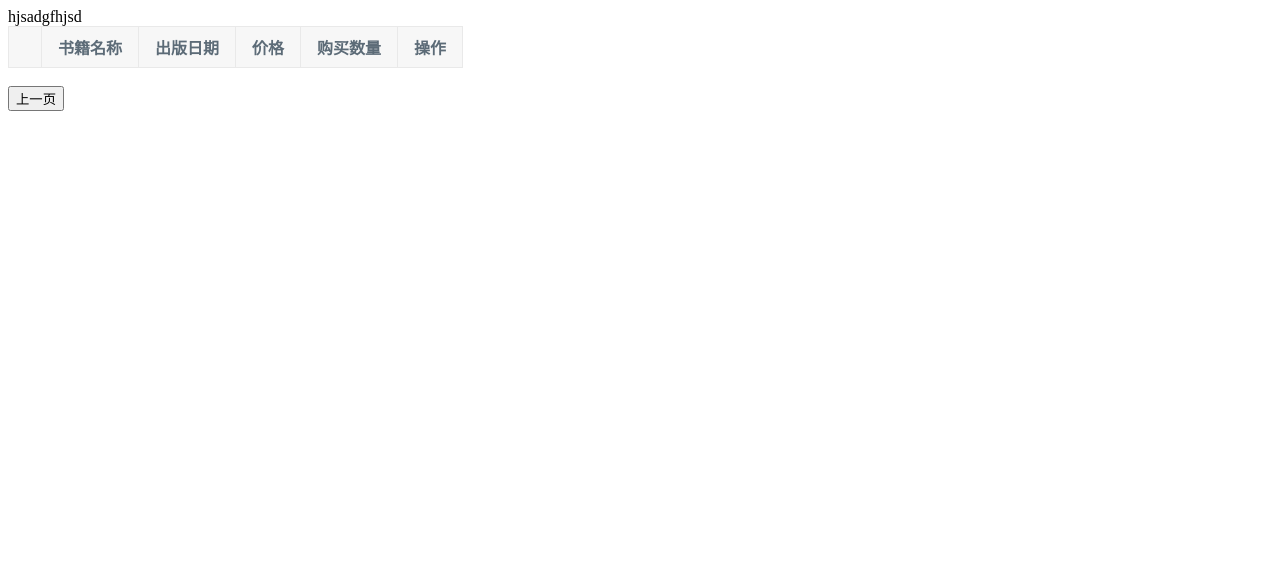
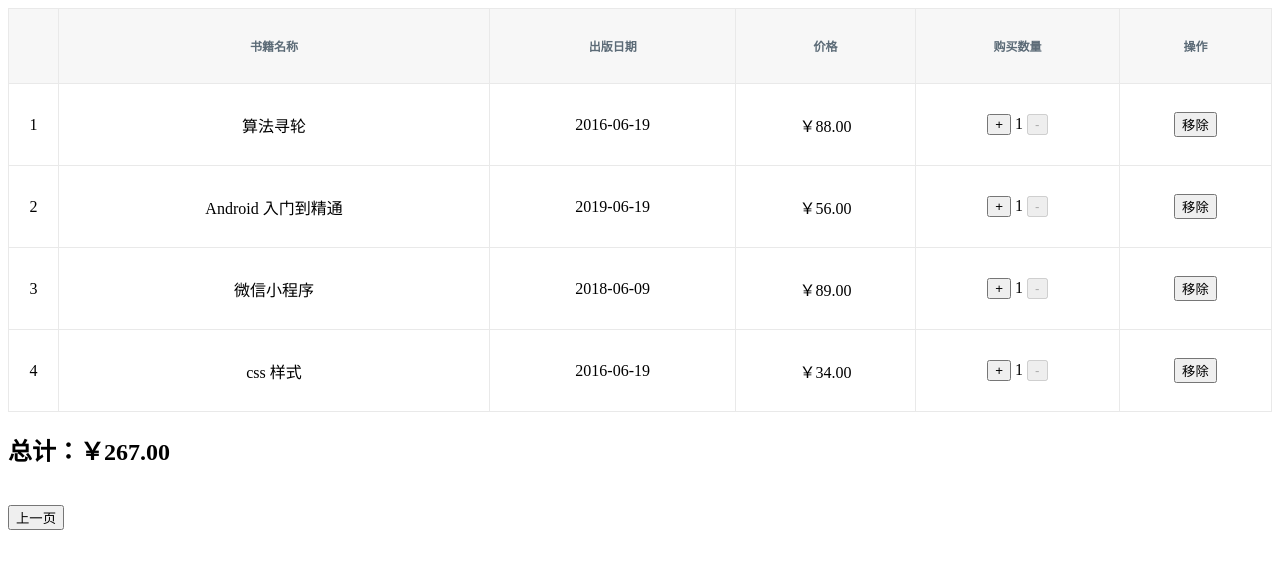
Before and after one commit to wgc123/vueproject, a Vue app: page /#/book in a window 1280 px wide. Shown: the top 568 px of the page. Built offline with nearby package versions, Linux system fonts and the light colour scheme.

Commit message:
1月9号学习内容

```diff
--- a/src/components/Books.vue
+++ b/src/components/Books.vue
@@ -1,6 +1,7 @@
 <template>
   <div id="book">
-        hjsadgfhjsd
+
+   <div v-if="list.length">
         <table>
       <thead>
         <tr>
@@ -12,44 +13,132 @@
           <th>操作</th>
         </tr>
       </thead>
+      <tbody>
+        <tr v-for="(item,index) in list" :key="item.id">
+          <td>{{item.id}}</td>
+          <td>{{item.name}}</td>
+          <td>{{item.date}}</td>
+          <!-- 显示价钱的方法 第一种 通过methods方法-->
+          <!-- <td>{{getFilalPrice(item.price)}}</td> -->
+          <!-- 显示价钱的方法 第二种 使用filters过滤器 |-->
+          <td>{{item.price | showPrice}}</td>
+          <td>
+              <!-- 加 -->
+
+            <button @click="add(index)" >+</button>
+            {{item.count}}
+            <!-- 减  disabled 不可点击-->
+            <!-- 当大于1时可以操作 等于或者小于1时不可点击 -->
+            <button @click="subtract(index)" v-bind:disabled="item.count <= 1">-</button>
+          </td>
+          <td>
+            <button @click="removeBtn(index)">移除</button>
+          </td>
+        </tr>
+      </tbody>
     </table>
+    <h2>总计：{{totalPrice | showPrice}}</h2>
+   </div>
 
-        <br>
+<h2 v-else>图书馆为空</h2>
+    <br />
     <router-link to="/hello">
       <button>上一页</button>
     </router-link>
-
   </div>
 </template>
 
 <script>
 export default {
-    data(){
-        return{
-
+  data() {
+    return {
+      list: [
+        {
+          id: 1,
+          name: "算法寻轮",
+          date: "2016-06-19",
+          price: 88.00,
+          count: 1
+        },
+        {
+          id: 2,
+          name: "Android 入门到精通",
+          date: "2019-06-19",
+          price: 56.00,
+          count: 1
+        },
+        {
+          id: 3,
+          name: "微信小程序",
+          date: "2018-06-09",
+          price: 89.00,
+          count: 1
+        },
+        {
+          id: 4,
+          name: "css 样式",
+          date: "2016-06-19",
+          price: 34.0,
+          count: 1
+        }
+      ]
+    };
+  },
+  methods: {
+    getFilalPrice(price) {
+      //   toFixed 保留2位小数
+      return "￥" + price.toFixed(2);
+    },
+    add(index){
+        this.list[index].count ++;
+    },
+    subtract(index){
+        this.list[index].count --;
+    },
+    removeBtn(index){
+        // 删除当前选中的这一条数据
+        this.list.splice(index,1);
     }
   },
-    methods:{
+  computed:{ // 计算属性
+    totalPrice(){
+        let finalPrice = 0;
+        for (let i = 0; i < this.list.length; i++) {
+            // 价格 * 选中的条数
+            finalPrice += this.list[i].price * this.list[i].count;
+        }
+        return finalPrice;
+    }
+  },
 
+  filters: {
+    // 过滤器
+    showPrice(price) {
+      return "￥" + price.toFixed(2);
     }
   }
+};
 </script>
 
 <style >
 table {
+    width: 100%;
   border: 1px solid #e9e9e9;
   border-collapse: collapse;
   border-spacing: 0;
 }
 
-    th,td{
-        padding: 8px 16px;
+th,
+td {
+  padding: 28px 4px;
   border: 1px solid #e9e9e9;
   text-align: center;
+  color: 12px;
 }
-    th{
+th {
   background-color: #f7f7f7;
   color: #5c6b77;
-        font-weight: 600;
+  font-weight: 100%;
+  font-size: 12px;
 }
 </style>
--- a/src/components/HelloWorld.vue
+++ b/src/components/HelloWorld.vue
@@ -71,6 +71,16 @@
     <hr />
 
     <h5 v-show="isShow">{{showmessage}}</h5>
+
+    <hr>
+
+    <!-- v-model -->
+
+
+
+
+
+
 
     <router-link to="/book">
       <button>下一页</button>
```
Also changed, not shown: 1 other file (tests, documents, lock files or other folders). Lines whose indentation alone changed are shown as unchanged.
